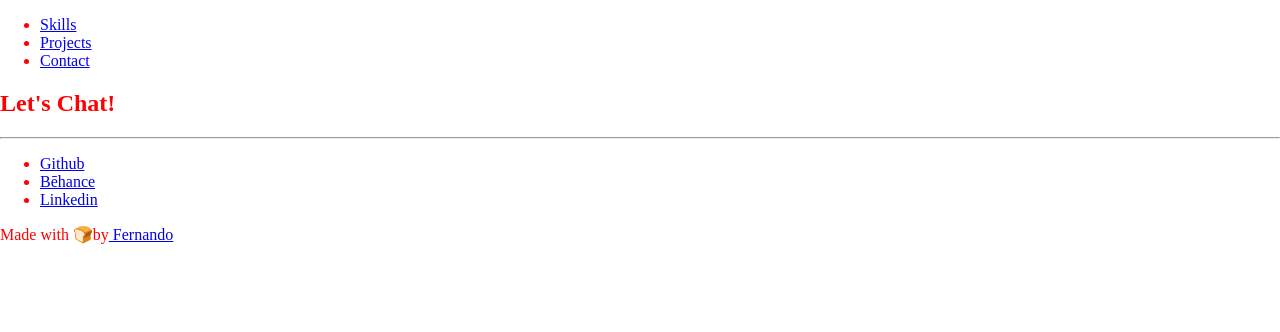
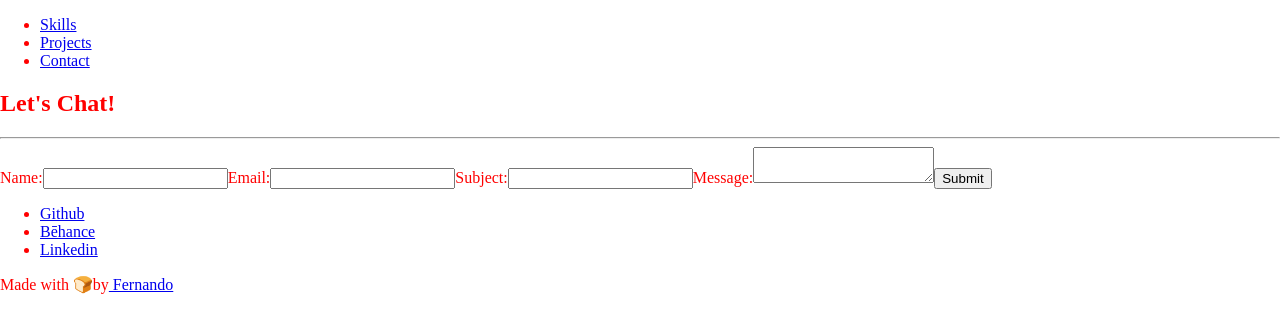
Before and after one commit to phernandoe/fernandobarreto, a Next.js app: page /Contact in a window 1280 px wide. Shown: the top 332 px of the page. Built offline with nearby package versions, Linux system fonts and the light colour scheme.

Commit message:
Setting up contact form

```diff
--- /dev/null
+++ b/components/ContactForm.js
@@ -0,0 +1,52 @@
+import React, { useState } from 'react';
+
+const ContactForm = () => {
+
+  const initialFormData = {
+    name: '',
+    email: '',
+    subject: '',
+    message: ''
+  }
+
+  const [data, setData] = useState(initialFormData);
+
+  const handleChange = event => {
+    const {name, value} = event.target;
+    setData({...data, [name]: value});
+  }
+
+  const handleSubmit = event => {
+    event.preventDefault();
+    console.log(data);
+  }
+
+  return (
+    <form onSubmit={handleSubmit}>
+      <label>
+        Name:
+        <input name='name' type='text' onChange={handleChange} />
+      </label>
+
+      <label>
+        Email:
+        <input name='email' type='email' onChange={handleChange} />
+      </label>
+
+      <label>
+        Subject:
+        <input name='subject' type='text' onChange={handleChange} />
+      </label>
+
+      <label>
+        Message:
+        <textarea name='message' onChange={handleChange} />
+      </label>
+
+      <input type="submit" value="Submit" />
+
+    </form>
+  )
+}
+
+export default ContactForm;
--- a/pages/Contact.js
+++ b/pages/Contact.js
@@ -2,6 +2,7 @@ import React from 'react';
 
 import Layout from '../components/Layout';
 import Header from '../components/Header';
+import ContactForm from '../components/ContactForm';
 
 const Contact = () => (
 
@@ -11,6 +12,7 @@ const Contact = () => (
 
       <Header title="Let's Chat!" />
       <hr />
+      <ContactForm />
 
     </section>
 
```
